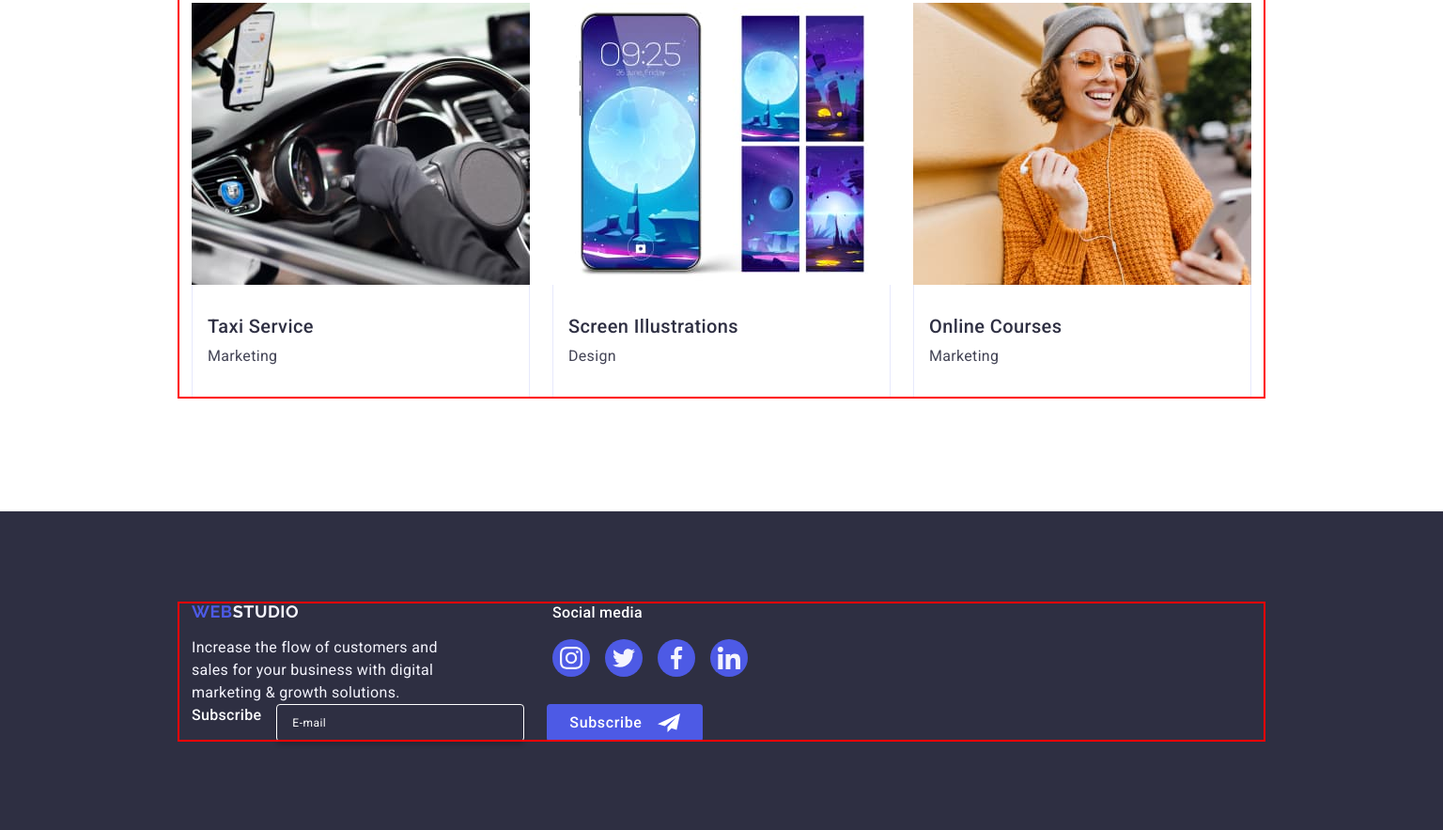
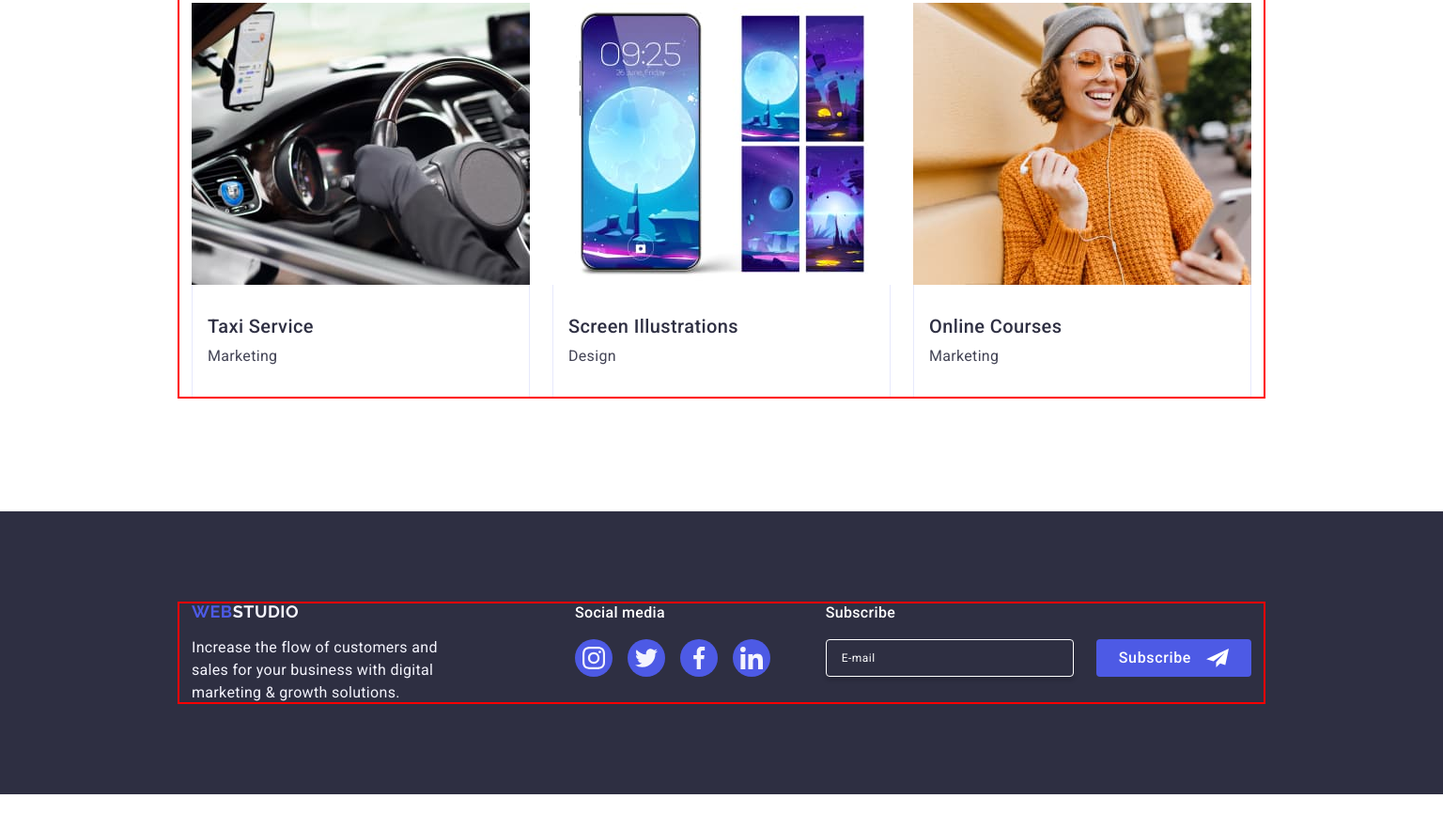
Before and after one commit to olhaHrb/goit-markup-hw-06, a plain HTML site: page index.html in a window 1536 px wide. Shown: the part 3311-4194 px from the top of the page at 94% size. After the commit the page ends 4156 px from the top, so only its background shows below. Drawn offline with nearby package versions, Linux system fonts and the light colour scheme.

Commit message:
adapted  footer

```diff
--- a/css/styles.css
+++ b/css/styles.css
@@ -663,8 +663,7 @@ gap: 24px;*/
 padding-bottom: 100px;*/
 
 .footer {
-    /*display: flex;
-    align-items: baseline;*/
+
 }
 
 @media only screen and (min-width: 768px) and (max-width: 1439.98px) {
@@ -683,15 +682,11 @@ padding-bottom: 100px;*/
 
 @media only screen and (min-width: 1440px) {
     .footer {
-        gap: 0;
+        display: flex;
+        align-items: baseline;
     }
 }
 
-/*.footer-slogan-wrap {
-    margin-right: 120px;
-}
-
-*/
 
 @media only screen and (max-width: 767.98px) {
     .footer-slogan-wrap {
@@ -791,10 +786,10 @@ padding-bottom: 100px;*/
 }
 
  .footer-form-wrapper {
-    display: flex;
+    /*display: flex;
     flex-wrap: wrap;
     gap: 16px;
-    /*margin-left: 80px;*/
+    margin-left: 80px;*/
  }
 
  .subscribe-form-caption {
@@ -803,7 +798,7 @@ padding-bottom: 100px;*/
     font-weight: 500;
     line-height: 1.5;
     letter-spacing: 0.02em;
-    /*margin-bottom: 16px;*/
+    margin-bottom: 16px;
  }
 
  .subscribe-form {
```
